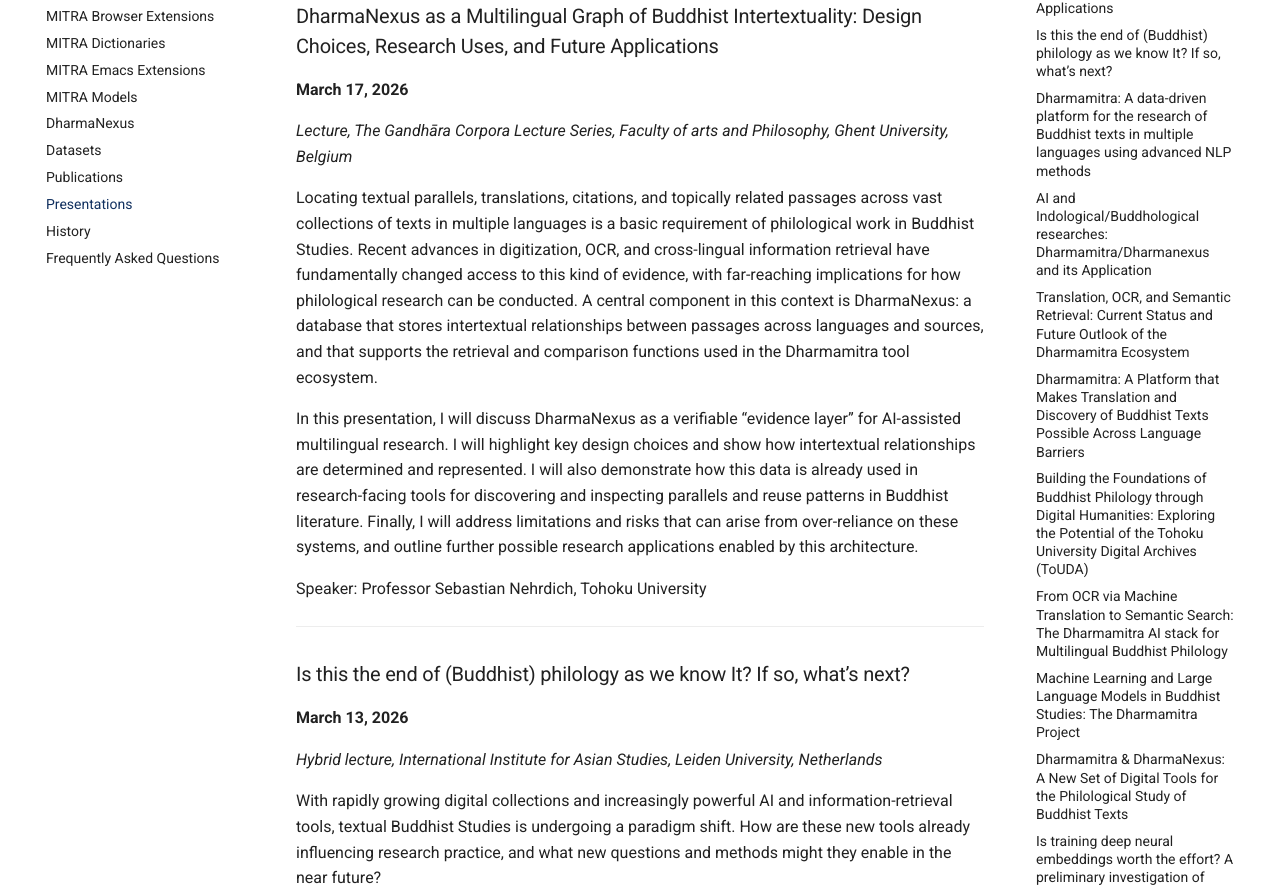
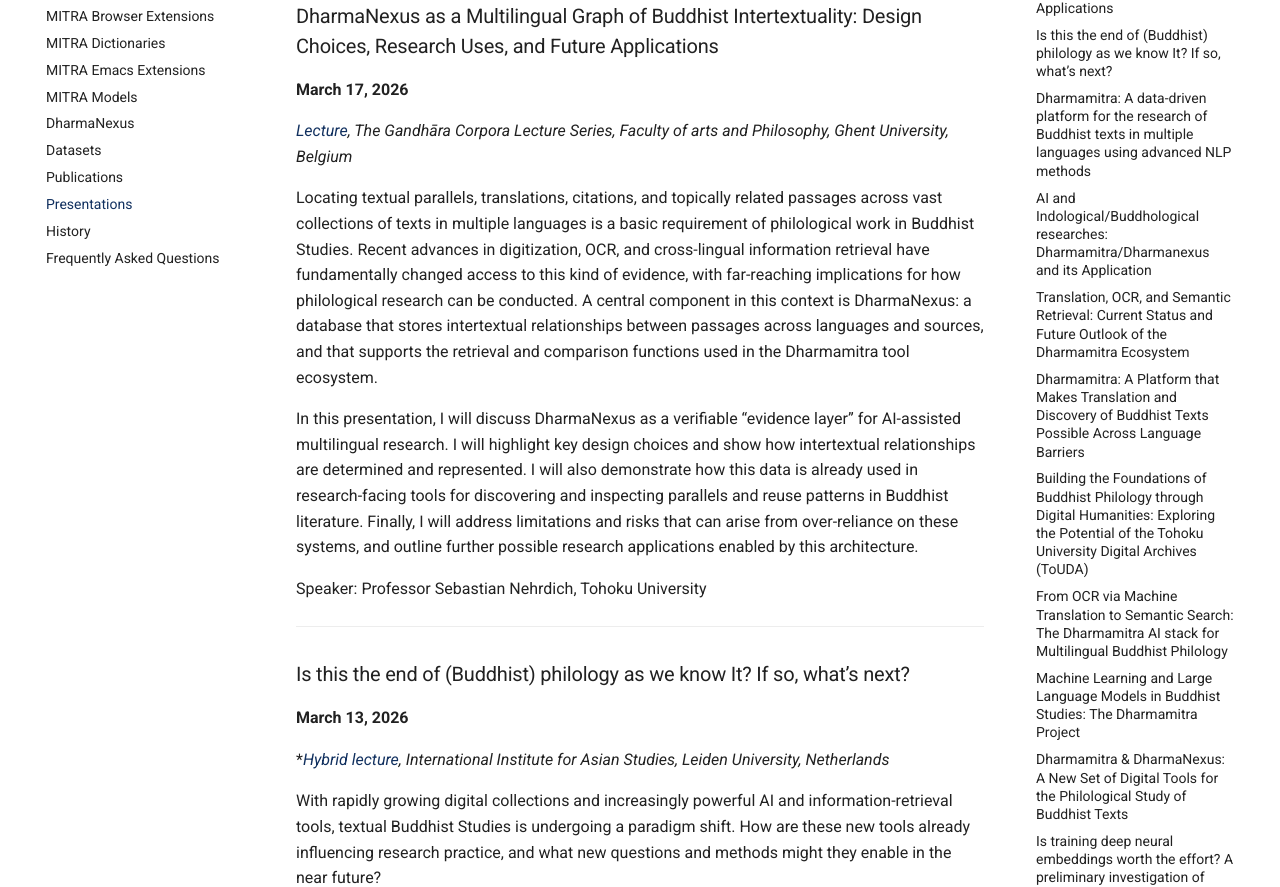
Before and after one commit to dharmamitra/dharmamitra-guides, an MkDocs documentation site: the page built from docs/presentations.md, in a window 1280 px wide and 1400 px high. Shown: the part 230-1117 px from the top of the window. Built offline with MkDocs 1.6.1 and Material for MkDocs 9.7.7, drawn with Linux system fonts in a browser that asks for light colours; part of the change alters nothing that is shown.

```diff
--- a/docs/presentations.md
+++ b/docs/presentations.md
@@ -3,7 +3,7 @@
 ### DharmaNexus as a Multilingual Graph of Buddhist Intertextuality: Design Choices, Research Uses, and Future Applications
 **March 17, 2026**
 
-*Lecture, The Gandhāra Corpora Lecture Series, Faculty of arts and Philosophy, Ghent University, Belgium*
+*[Lecture](https://www.cbs.ugent.be/uncategorized/guest-lecture-dharmanexus-as-a-multilingual-graph-of-buddhist-intertextuality-design-choices-research-uses-and-future-applications-by-sebastian-nehrdich-march-17-2026/), The Gandhāra Corpora Lecture Series, Faculty of arts and Philosophy, Ghent University, Belgium*
 
 Locating textual parallels, translations, citations, and topically related passages across vast collections of texts in multiple languages is a basic requirement of philological work in Buddhist Studies. Recent advances in digitization, OCR, and cross-lingual information retrieval have fundamentally changed access to this kind of evidence, with far-reaching implications for how philological research can be conducted. A central component in this context is DharmaNexus: a database that stores intertextual relationships between passages across languages and sources, and that supports the retrieval and comparison functions used in the Dharmamitra tool ecosystem.
 
@@ -18,7 +18,7 @@ Speaker: Professor Sebastian Nehrdich, Tohoku University
 ### Is this the end of (Buddhist) philology as we know It? If so, what’s next?
 **March 13, 2026**
 
-*Hybrid lecture, International Institute for Asian Studies, Leiden University, Netherlands*
+**[Hybrid lecture](https://www.iias.asia/events/end-buddhist-philology-we-know-it-if-so-whats-next), International Institute for Asian Studies, Leiden University, Netherlands*
 
 With rapidly growing digital collections and increasingly powerful AI and information-retrieval tools, textual Buddhist Studies is undergoing a paradigm shift. How are these new tools already influencing research practice, and what new questions and methods might they enable in the near future?
 
```
